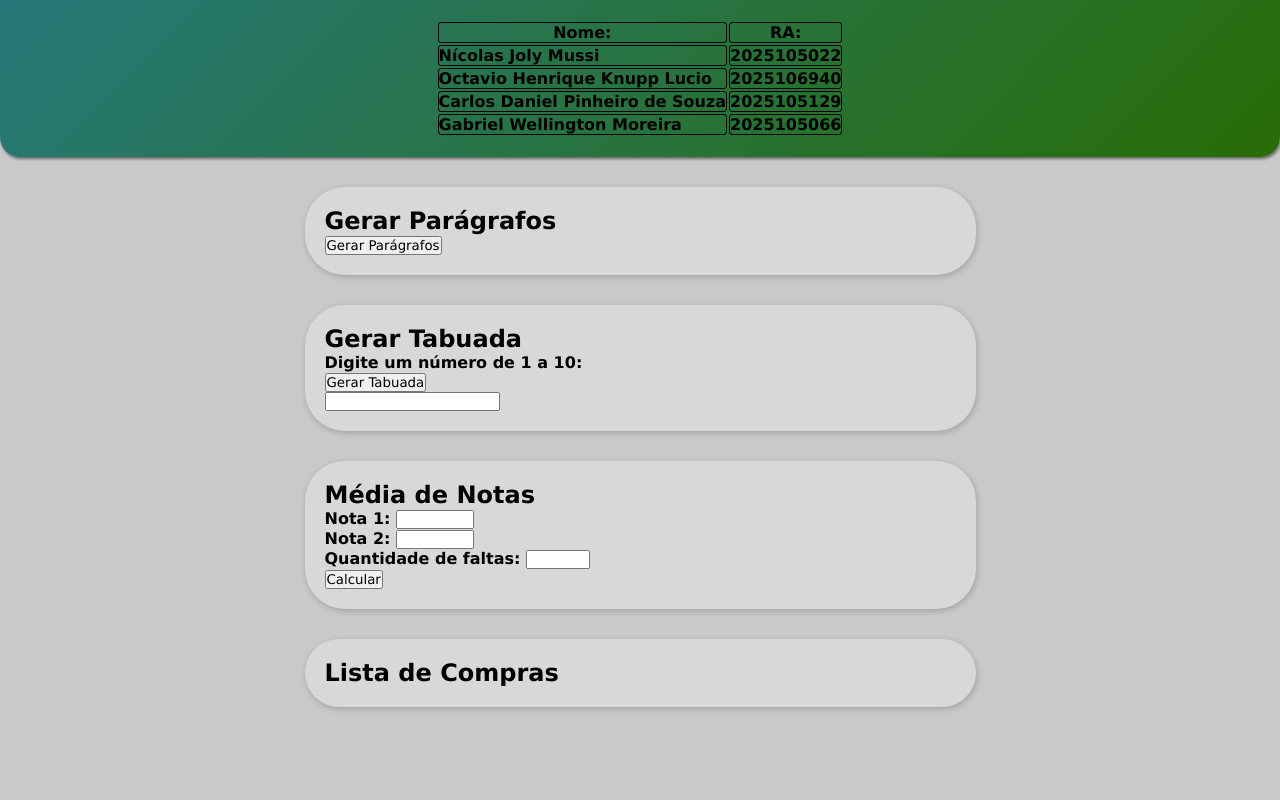
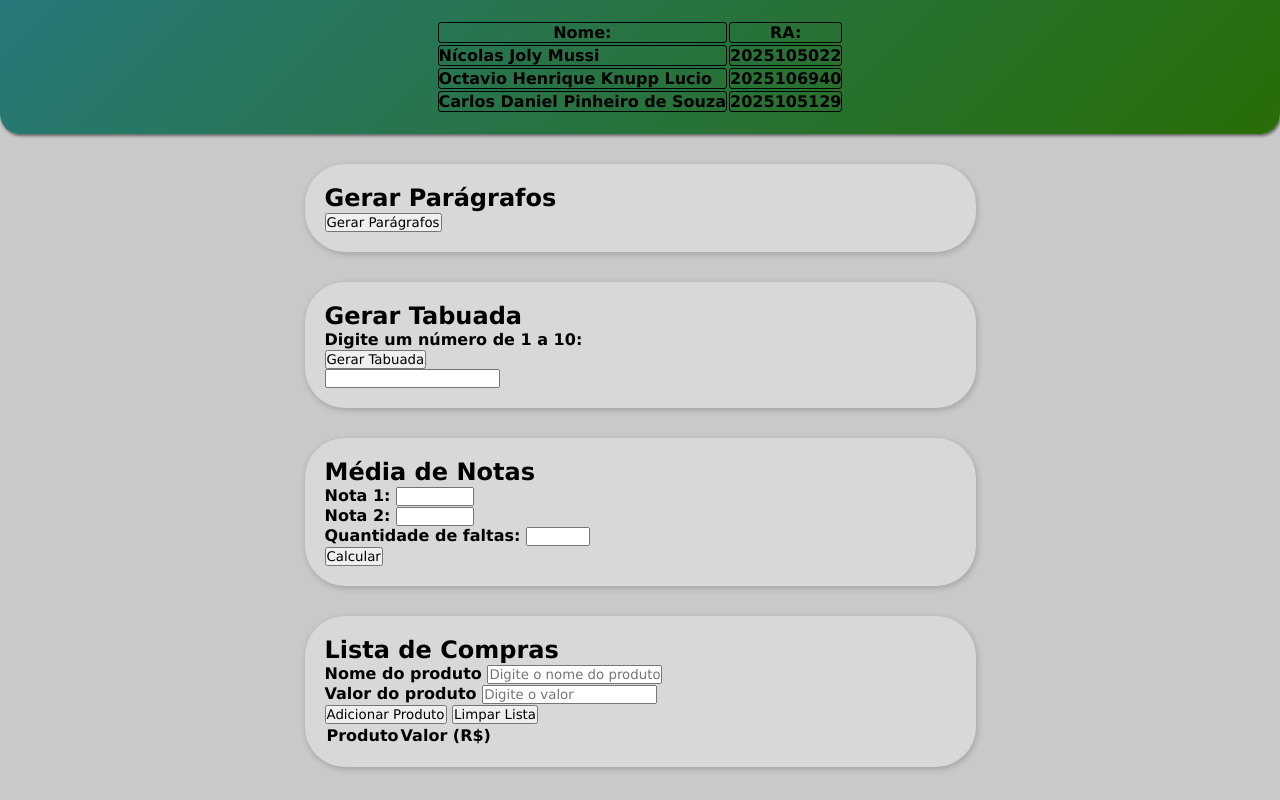
Before and after one commit to octavio-knupp/Trabalhos, a plain HTML site: page index.html in a window 1280 px wide. Shown: the top 800 px of the page. Drawn offline with Linux system fonts and the light colour scheme.

Commit message:
Update index.html

```diff
--- a/index.html
+++ b/index.html
@@ -30,10 +30,6 @@
             <tr>
                 <td>Carlos Daniel Pinheiro de Souza</td>
                 <td>2025105129</td>
-            </tr>
-            <tr>
-                <td>Gabriel Wellington Moreira</td>
-                <td>2025105066</td>
             </tr>
         </table>
     </header>
@@ -78,6 +74,28 @@
 
             <div>
                 <h2>Lista de Compras</h2>
+                <div>
+                    <label>Nome do produto</label>
+                    <input type="text " id="produto" placeholder="Digite o nome do produto">
+                </div>
+                <div>
+                    <label>Valor do produto</label>
+                    <input type="number" id="valor" step="0.01" placeholder="Digite o valor">
+                </div>
+                <button onclick="adicionarItem()">Adicionar Produto</button>
+                <button onclick="limparLista()">Limpar Lista</button>
+
+                <table id="tabela">
+                    <thead>
+                        <tr>
+                            <th>Produto</th>
+                            <th>Valor (R$)</th>
+                        </tr>
+                    </thead>
+                    <tbody id="lista">
+                    <!-- Itens aparecerão aqui -->
+                    </tbody>
+                </table>
             </div>
         </div>
 
```
